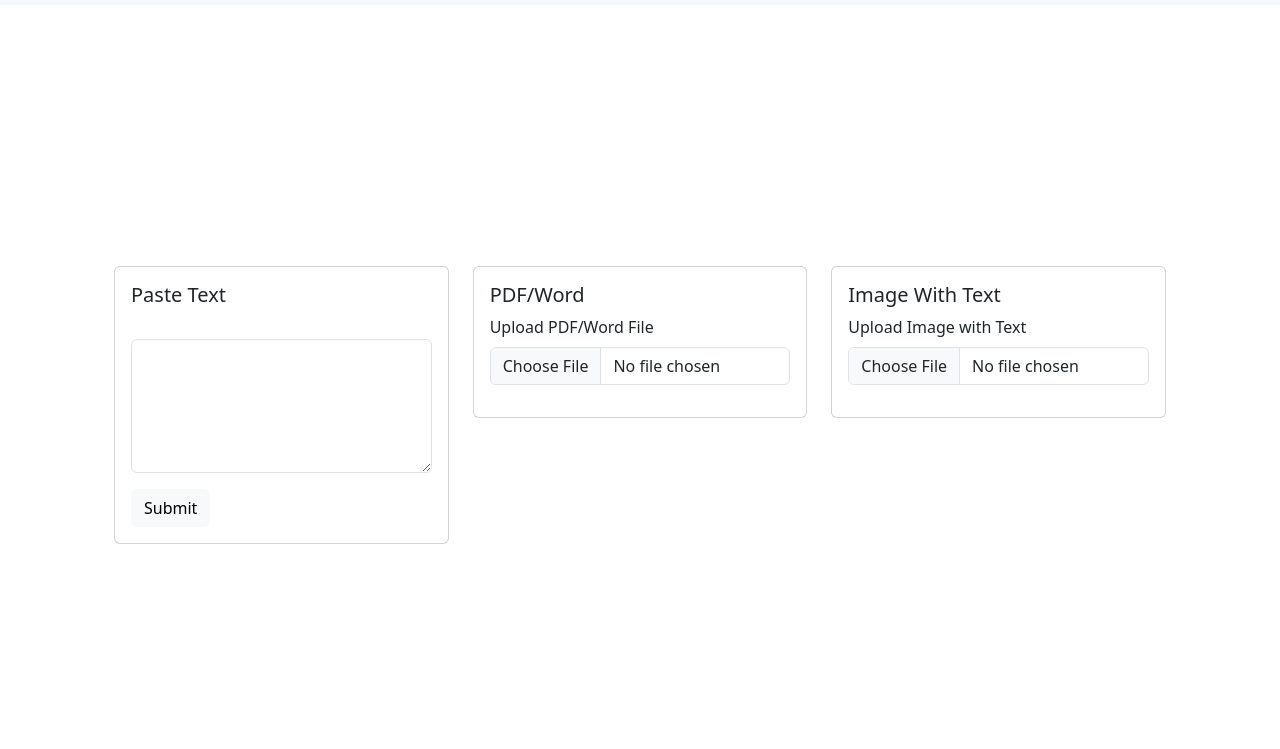
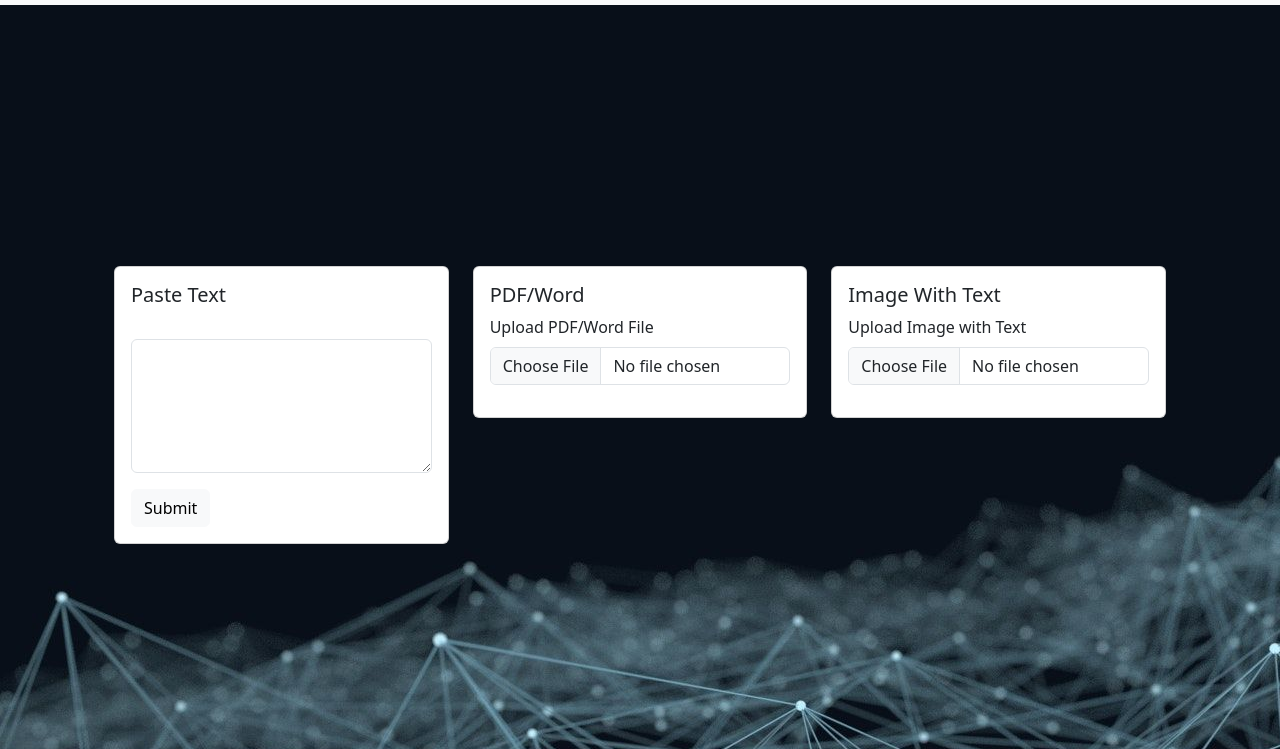
Before and after one commit to abdulbasitbhat/Text-To-Speech, a plain HTML site: page index.html in a window 1280 px wide. Shown: the part 51-800 px from the top of the page. Drawn offline with nearby package versions, Linux system fonts and the light colour scheme; the site is published under a folder, as on GitHub Pages, so addresses that start at the root find nothing.

Commit message:
Update index.html

```diff
--- a/index.html
+++ b/index.html
@@ -32,7 +32,7 @@
       </nav>
 
     <!--Background Image-->
-    <div class="bg-image d-flex justify-content-center align-items-center" style="background-image: url(/assets/backg-image.jpg) ; height: 100vh;">
+    <div class="bg-image d-flex justify-content-center align-items-center" style="background-image: url(assets/backg-image.jpg) ; height: 100vh;">
 
         <div class="row" style="margin-left:20px; margin-right: 20px;">
             <div class="col-sm-4 mb-3 mb-sm-0">
```
